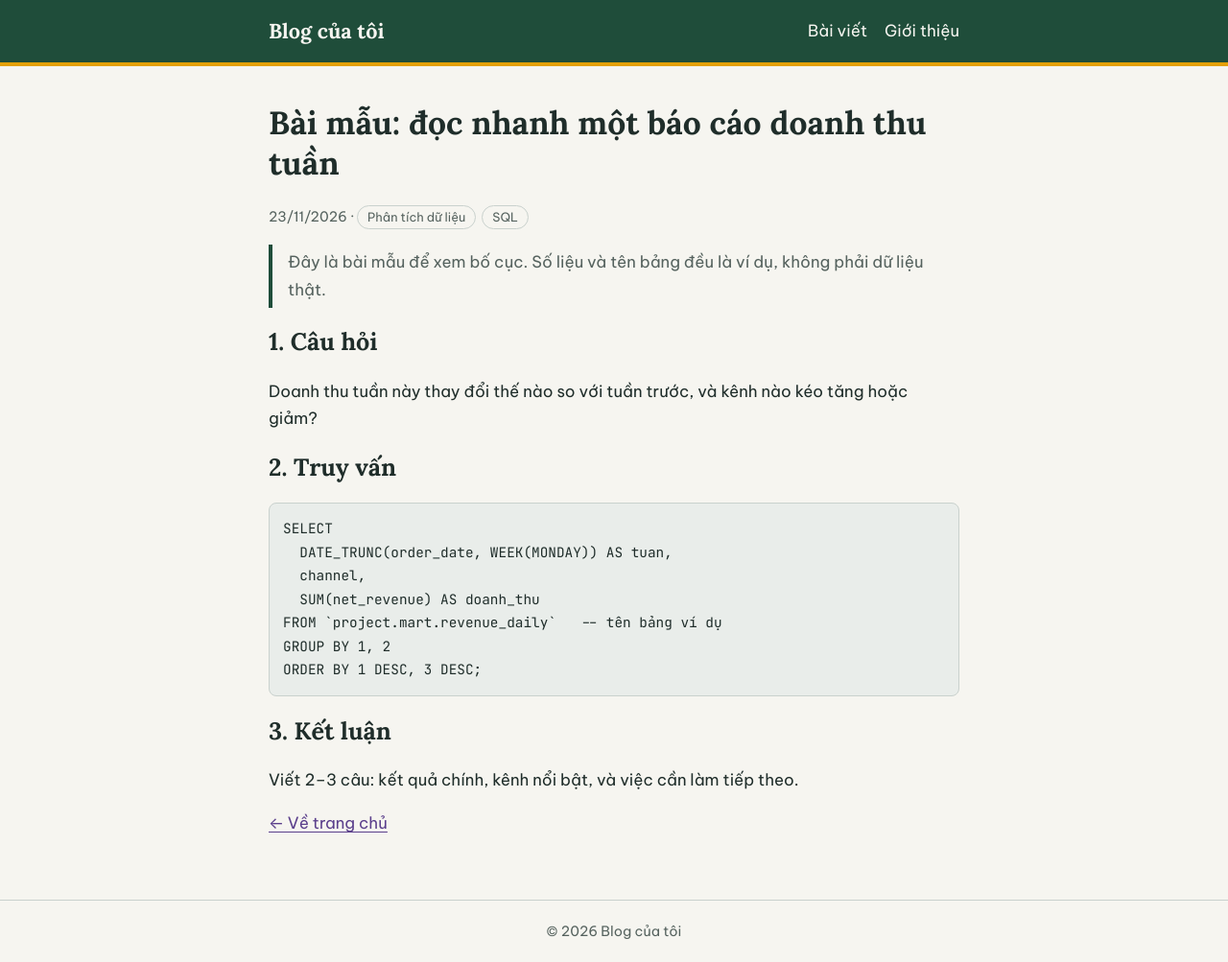
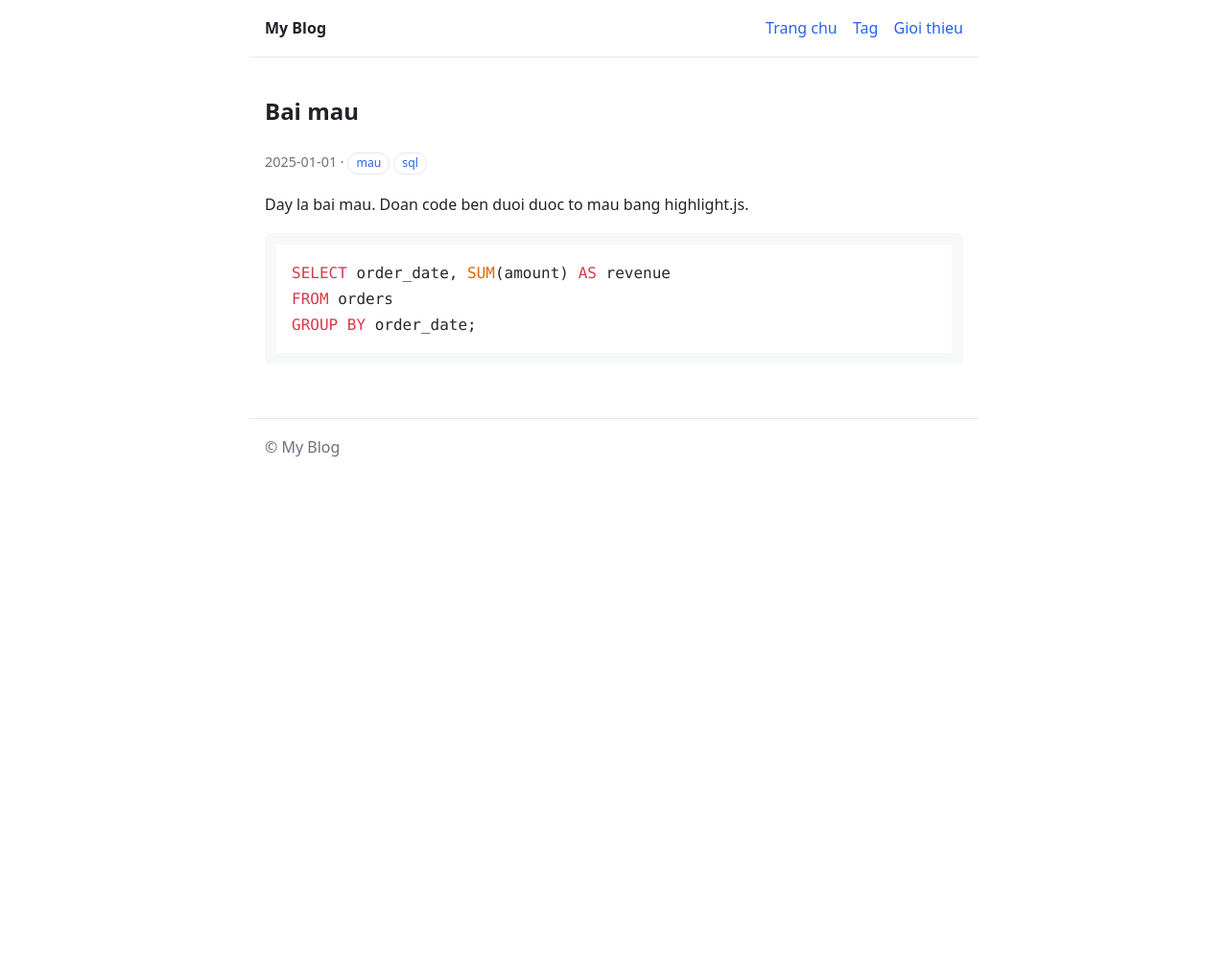
Before and after one commit to loitrandang/my-blog, a plain HTML site: page posts/bai-mau.html in a window 1280 px wide. Shown: the whole page at 96% size. After the commit the page ends 800 px from the top, so only its background shows below. Drawn offline with nearby package versions, Linux system fonts and the light colour scheme.

Commit message:
T48: dung lai khung blog tinh (trang chu, bai viet, tag, tim kiem, highlight code)

```diff
--- a/posts/bai-mau.html
+++ b/posts/bai-mau.html
@@ -1,46 +1,27 @@
-<!DOCTYPE html>
+<!doctype html>
 <html lang="vi">
 <head>
-  <meta charset="utf-8">
-  <meta name="viewport" content="width=device-width, initial-scale=1">
-  <title>Bài mẫu · Blog của tôi</title>
-  <link rel="preconnect" href="https://fonts.googleapis.com">
-  <link href="https://fonts.googleapis.com/css2?family=Be+Vietnam+Pro:wght@400;600&family=Lora:wght@600;700&family=JetBrains+Mono&display=swap" rel="stylesheet">
-  <link rel="stylesheet" href="../style.css">
+<meta charset="utf-8">
+<meta name="viewport" content="width=device-width,initial-scale=1">
+<title>Bai mau - My Blog</title>
+<link rel="stylesheet" href="../style.css">
+<link rel="stylesheet" href="https://cdnjs.cloudflare.com/ajax/libs/highlight.js/11.9.0/styles/github.min.css">
 </head>
 <body>
-  <header class="site">
-    <div class="inner">
-      <a class="brand" href="../index.html">Blog của tôi</a>
-      <a href="../index.html">Bài viết</a>
-      <a href="../about.html">Giới thiệu</a>
-    </div>
-  </header>
-
-  <main>
-    <h1>Bài mẫu: đọc nhanh một báo cáo doanh thu tuần</h1>
-    <p class="meta">23/11/2026 · <span class="tag">Phân tích dữ liệu</span><span class="tag">SQL</span></p>
-
-    <blockquote>Đây là bài mẫu để xem bố cục. Số liệu và tên bảng đều là ví dụ, không phải dữ liệu thật.</blockquote>
-
-    <h2>1. Câu hỏi</h2>
-    <p>Doanh thu tuần này thay đổi thế nào so với tuần trước, và kênh nào kéo tăng hoặc giảm?</p>
-
-    <h2>2. Truy vấn</h2>
-<pre><code>SELECT
-  DATE_TRUNC(order_date, WEEK(MONDAY)) AS tuan,
-  channel,
-  SUM(net_revenue) AS doanh_thu
-FROM `project.mart.revenue_daily`   -- tên bảng ví dụ
-GROUP BY 1, 2
-ORDER BY 1 DESC, 3 DESC;</code></pre>
-
-    <h2>3. Kết luận</h2>
-    <p>Viết 2–3 câu: kết quả chính, kênh nổi bật, và việc cần làm tiếp theo.</p>
-
-    <p><a href="../index.html">← Về trang chủ</a></p>
-  </main>
-
-  <footer class="site">© 2026 Blog của tôi</footer>
+<header class="site"><a class="brand" href="../index.html">My Blog</a>
+<nav><a href="../index.html">Trang chu</a> <a href="../tags.html">Tag</a> <a href="../about.html">Gioi thieu</a></nav></header>
+<main>
+<article>
+<h1>Bai mau</h1>
+<div class="meta">2025-01-01 &middot; <a class="tag" href="../tags.html#mau">mau</a><a class="tag" href="../tags.html#sql">sql</a></div>
+<p>Day la bai mau. Doan code ben duoi duoc to mau bang highlight.js.</p>
+<pre><code class="language-sql">SELECT order_date, SUM(amount) AS revenue
+FROM orders
+GROUP BY order_date;</code></pre>
+</article>
+</main>
+<footer>&copy; My Blog</footer>
+<script src="https://cdnjs.cloudflare.com/ajax/libs/highlight.js/11.9.0/highlight.min.js"></script>
+<script>hljs.highlightAll();</script>
 </body>
 </html>
--- a/style.css
+++ b/style.css
@@ -1,134 +1,17 @@
-/* Blog phong cách Đà Lạt: xanh thông, sương xám, vàng dã quỳ, tím mimosa */
-:root {
-  --bg: #F6F5F0;
-  --surface: #E9EDEA;
-  --text: #1F2D2A;
-  --muted: #55625E;
-  --pine: #1F4D3A;
-  --border: #C9D1CD;
-  --sun: #E3A008;
-  --link: #5B3F8C;
-  --nav-text: #F6F5F0;
-}
-@media (prefers-color-scheme: dark) {
-  :root {
-    --bg: #12201C;
-    --surface: #1B2D28;
-    --text: #E8EEEA;
-    --muted: #A9B8B2;
-    --pine: #1B2D28;
-    --border: #2F4640;
-    --sun: #F2C14E;
-    --link: #C4A7F0;
-    --nav-text: #E8EEEA;
-  }
-}
-
-* { box-sizing: border-box; }
-
-body {
-  margin: 0;
-  background: var(--bg);
-  color: var(--text);
-  font-family: "Be Vietnam Pro", system-ui, -apple-system, "Segoe UI", sans-serif;
-  font-size: 1.05rem;
-  line-height: 1.7;
-}
-
-header.site {
-  background: var(--pine);
-  border-bottom: 4px solid var(--sun);
-}
-header.site .inner {
-  max-width: 760px;
-  margin: 0 auto;
-  padding: 14px 20px;
-  display: flex;
-  flex-wrap: wrap;
-  gap: 18px;
-  align-items: center;
-}
-header.site a { color: var(--nav-text); text-decoration: none; }
-header.site a:hover { text-decoration: underline; }
-header.site .brand {
-  font-family: "Lora", Georgia, serif;
-  font-size: 1.35rem;
-  font-weight: 700;
-  margin-right: auto;
-}
-
-.hero {
-  max-width: 760px;
-  margin: 0 auto;
-  padding: 40px 20px 8px;
-}
-.hero h1 {
-  font-family: "Lora", Georgia, serif;
-  font-size: 2.2rem;
-  line-height: 1.2;
-  margin: 0 0 8px;
-}
-.hero p { color: var(--muted); margin: 0; }
-
-main {
-  max-width: 760px;
-  margin: 0 auto;
-  padding: 16px 20px 48px;
-}
-
-h1, h2, h3 { font-family: "Lora", Georgia, serif; line-height: 1.25; }
-
-a { color: var(--link); text-underline-offset: 3px; }
-a:hover { color: var(--text); }
-
-.card {
-  background: var(--surface);
-  border: 1px solid var(--border);
-  border-left: 4px solid var(--sun);
-  border-radius: 10px;
-  padding: 18px 20px;
-  margin: 16px 0;
-}
-.card h2 { margin: 0 0 6px; font-size: 1.35rem; }
-.card h2 a { text-decoration: none; color: var(--text); }
-.card h2 a:hover { color: var(--link); text-decoration: underline; }
-
-.meta { color: var(--muted); font-size: 0.9rem; }
-.tag {
-  display: inline-block;
-  font-size: 0.8rem;
-  padding: 1px 10px;
-  border-radius: 999px;
-  border: 1px solid var(--border);
-  color: var(--muted);
-  margin-right: 6px;
-}
-
-pre, code { font-family: "JetBrains Mono", ui-monospace, Menlo, Consolas, monospace; font-size: 0.9rem; }
-pre {
-  background: var(--surface);
-  border: 1px solid var(--border);
-  border-radius: 8px;
-  padding: 14px;
-  overflow-x: auto;
-}
-:not(pre) > code { background: var(--surface); padding: 1px 5px; border-radius: 4px; }
-
-blockquote {
-  margin: 16px 0;
-  padding: 4px 16px;
-  border-left: 4px solid var(--pine);
-  color: var(--muted);
-}
-
-footer.site {
-  border-top: 1px solid var(--border);
-  color: var(--muted);
-  font-size: 0.9rem;
-  text-align: center;
-  padding: 20px;
-}
-
-@media (max-width: 520px) {
-  .hero h1 { font-size: 1.8rem; }
-}
+:root{--fg:#1f2328;--muted:#6b7280;--bg:#fff;--accent:#2563eb;--line:#e5e7eb}
+*{box-sizing:border-box}
+body{margin:0;font:16px/1.7 system-ui,-apple-system,Segoe UI,Roboto,sans-serif;color:var(--fg);background:var(--bg)}
+header.site{display:flex;justify-content:space-between;align-items:center;max-width:760px;margin:0 auto;padding:16px;border-bottom:1px solid var(--line)}
+.brand{font-weight:700;color:var(--fg);text-decoration:none}
+nav a{margin-left:12px;color:var(--accent);text-decoration:none}
+main{max-width:760px;margin:0 auto;padding:16px}
+footer{max-width:760px;margin:24px auto;padding:16px;color:var(--muted);border-top:1px solid var(--line)}
+#q{width:100%;padding:10px;border:1px solid var(--line);border-radius:6px;font:inherit}
+.posts{list-style:none;padding:0}
+.posts li{padding:14px 0;border-bottom:1px solid var(--line)}
+.posts a.t{font-size:1.15em;font-weight:600;color:var(--fg);text-decoration:none}
+.meta{color:var(--muted);font-size:.9em}
+.tag{display:inline-block;margin:2px 4px 2px 0;padding:0 8px;border:1px solid var(--line);border-radius:999px;font-size:.85em;color:var(--accent);text-decoration:none}
+pre{overflow:auto;padding:12px;border-radius:6px;background:#f6f8fa}
+code{font-family:ui-monospace,Menlo,Consolas,monospace}
+img{max-width:100%}
```
Also changed, not shown: about.html (+12 -23 lines), app.js (added, +39 -0 lines), index.html (+15 -31 lines), posts.json (added, +9 -0 lines), posts/_template.html (added, +25 -0 lines), tags.html (added, +20 -0 lines), 1 other file.
